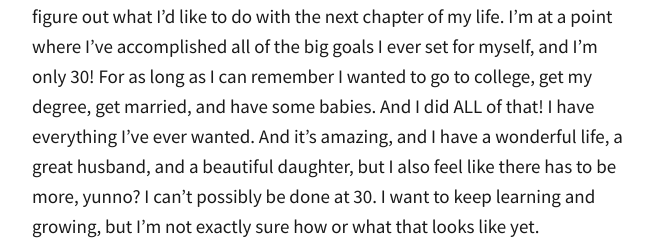
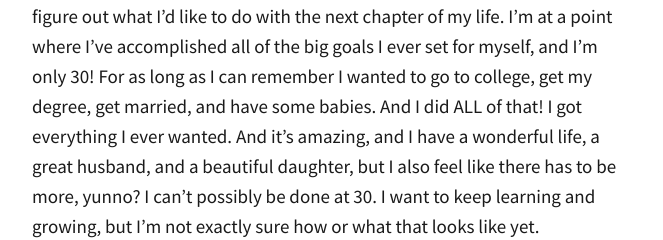
Before and after one commit to totiffany/totiffany.github.io, a Jekyll site: the page built from _posts/2019-01-27-Happy-Late-New-Year!.md, in a window 1280 px wide and 1400 px high, scrolled down 2247 px. Shown: the part 286-526 px from the top of the window, without its empty margins (308-971 px from the left). Built offline with Jekyll 4.4.1, drawn with Linux system fonts in a browser that asks for light colours; our own code applies the rules of GitHub Pages for plain Markdown files; comment, search, counter and statistics services are not loaded; some of the changed text lies outside the part shown; grey boxes are pictures that could not be loaded.

Commit message:
Update 2019-01-27-Happy-Late-New-Year!.md

```diff
--- a/_posts/2019-01-27-Happy-Late-New-Year!.md
+++ b/_posts/2019-01-27-Happy-Late-New-Year!.md
@@ -19,10 +19,10 @@ Then Christmas happened and something about being in Idaho makes my desire to do
 
 Speaking of my birthday, I turned 30! It feels great, and not as scary as I thought it would be. I'm realizing the older you get the less you tend to care about what other people think of you, and there's something so freeing about that. I spent so much time, energy, and anxiety in my teens and 20's worrying about what I looked like or how I presented myself, and now I can just _be_. It's a nice feeling.
 
-Birthdays and new years are a good time to reflect, and I've been trying to figure out what I'd like to do with the next chapter of my life. I'm at a point where I've accomplished all of the big goals I ever set for myself, and I'm only 30! For as long as I can remember I wanted to go to college, get my degree, get married, and have some babies. And I did ALL of that! I have everything I've ever wanted. And it's amazing, and I have a wonderful life, a great husband, and a beautiful daughter, but I also feel like there has to be more, yunno? I can't possibly be done at 30. I want to keep learning and growing, but I'm not exactly sure how or what that looks like yet.
+Birthdays and new years are a good time to reflect, and I've been trying to figure out what I'd like to do with the next chapter of my life. I'm at a point where I've accomplished all of the big goals I ever set for myself, and I'm only 30! For as long as I can remember I wanted to go to college, get my degree, get married, and have some babies. And I did ALL of that! I got everything I ever wanted. And it's amazing, and I have a wonderful life, a great husband, and a beautiful daughter, but I also feel like there has to be more, yunno? I can't possibly be done at 30. I want to keep learning and growing, but I'm not exactly sure how or what that looks like yet.
 
 ![2019-New-Year-5.jpg]({{site.baseurl}}/img/2019-New-Year-5.jpg)
 
-The same goes for this blog. I like writing and sharing things that have been helpful or interesting to me, but there are things about blogging that I struggle with. Consistency is one, self-promotion is another. Telling people when you've written something is pretty essential to getting them to read it, but I struggle with it all the same. Thankfully, I've heard so much good feedback over the past year from people saying they read this or that blog post and letting me know how much they enjoyed it, and that has been so encouraging! I want this to be fun and enjoyable for you all, so thanks for letting me know when you've read something that was interesting to you, and for sticking with me while I figure it out.
+The same goes for this blog. I like writing and sharing things that have been helpful or interesting to me, but there are things about blogging that I struggle with. Consistency is one, self-promotion is another. Telling people when you've written something is pretty essential to getting them to read it, but I struggle with it all the same. Thankfully, I've heard so much great feedback over the past year from people saying they read this or that blog post and letting me know how much they enjoyed it, and that has been so encouraging! I want this to be fun and enjoyable for you all, so thanks for letting me know when you've read something that was interesting to you, and for sticking with me while I figure it out.
 
 For now, I'm going to keep writing when I can (aiming for 2x/month this year which feels more doable), playing with my baby (who is sadly not such a baby anymore), reading books I love, trying to make more mom friends, and sharing all my favorite things with you. As always, thank you for reading. Here's to 2019!
```
